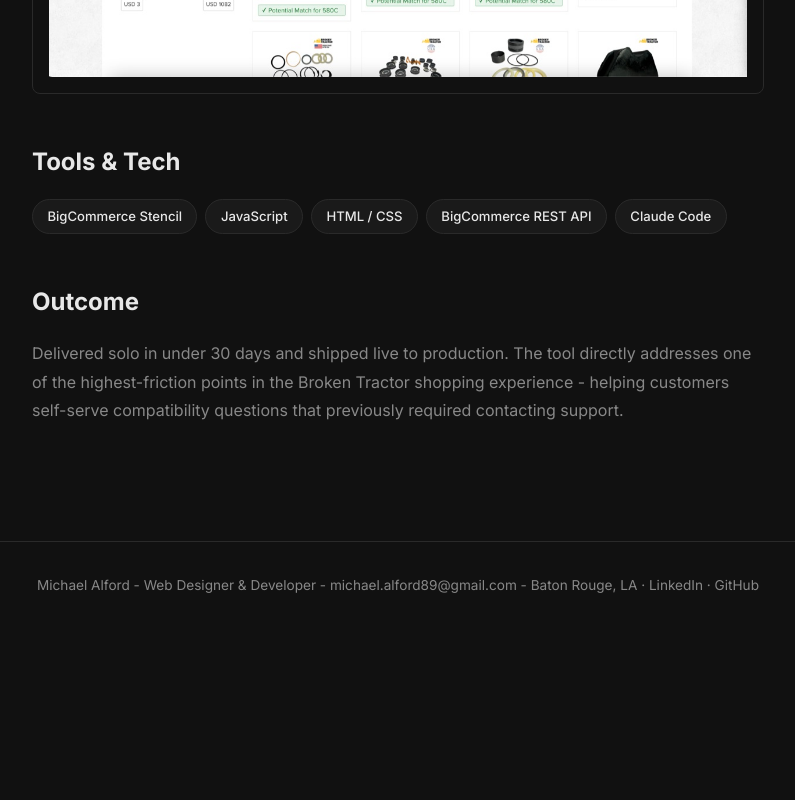
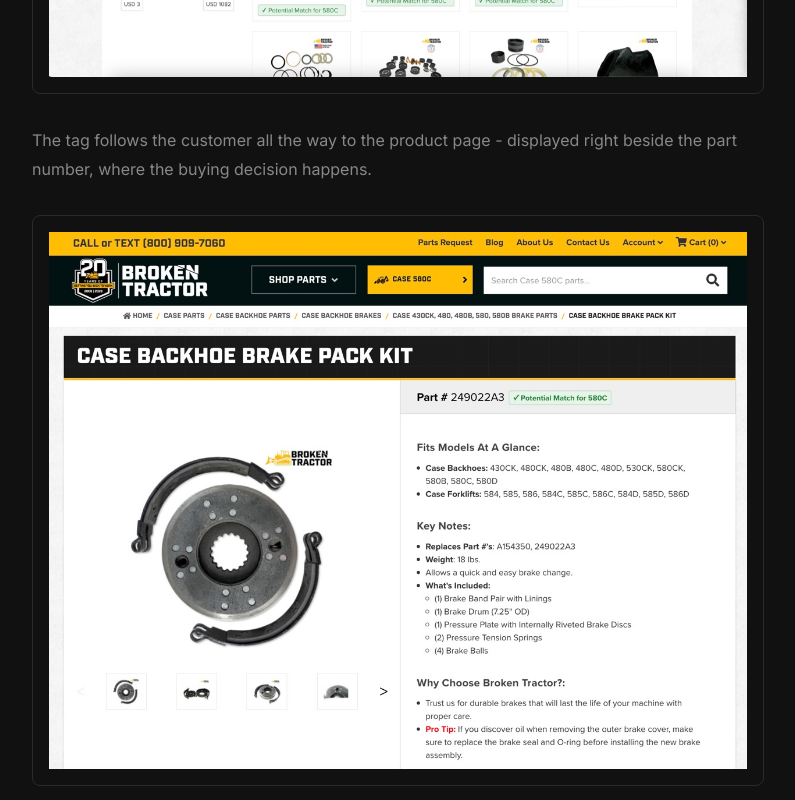
Before and after one commit to malford89/michaelalford.com, a website: page project-my-machine.html in a window 1280 px wide. Shown: the part 4360-5160 px from the top of the page, without its empty margins (242-1037 px from the left). Before the commit the page ends 4989 px from the top, so only its background shows below. Drawn offline with Linux system fonts and the light colour scheme.

Commit message:
Add product page fitment tag screenshot to My Machine case study

```diff
--- a/project-my-machine.html
+++ b/project-my-machine.html
@@ -90,6 +90,13 @@
 
     <img src="images/mymachine-search-results.jpg" alt="Search results for seal kit 580C  -  the model auto-appended to the query, with Potential Match tags on fitting kits" class="case-image" loading="lazy" />
 
+    <p>
+      The tag follows the customer all the way to the product page  -  displayed right beside the part
+      number, where the buying decision happens.
+    </p>
+
+    <img src="images/mymachine-product-page.jpg" alt="Product page for a Case Backhoe brake pack kit with the Potential Match for 580C tag beside the part number" class="case-image" loading="lazy" />
+
     <h2>Tools &amp; Tech</h2>
     <div class="tools-list">
       <span class="tool-tag">BigCommerce Stencil</span>
```
Also changed, not shown: images/mymachine-product-page.jpg (added).
